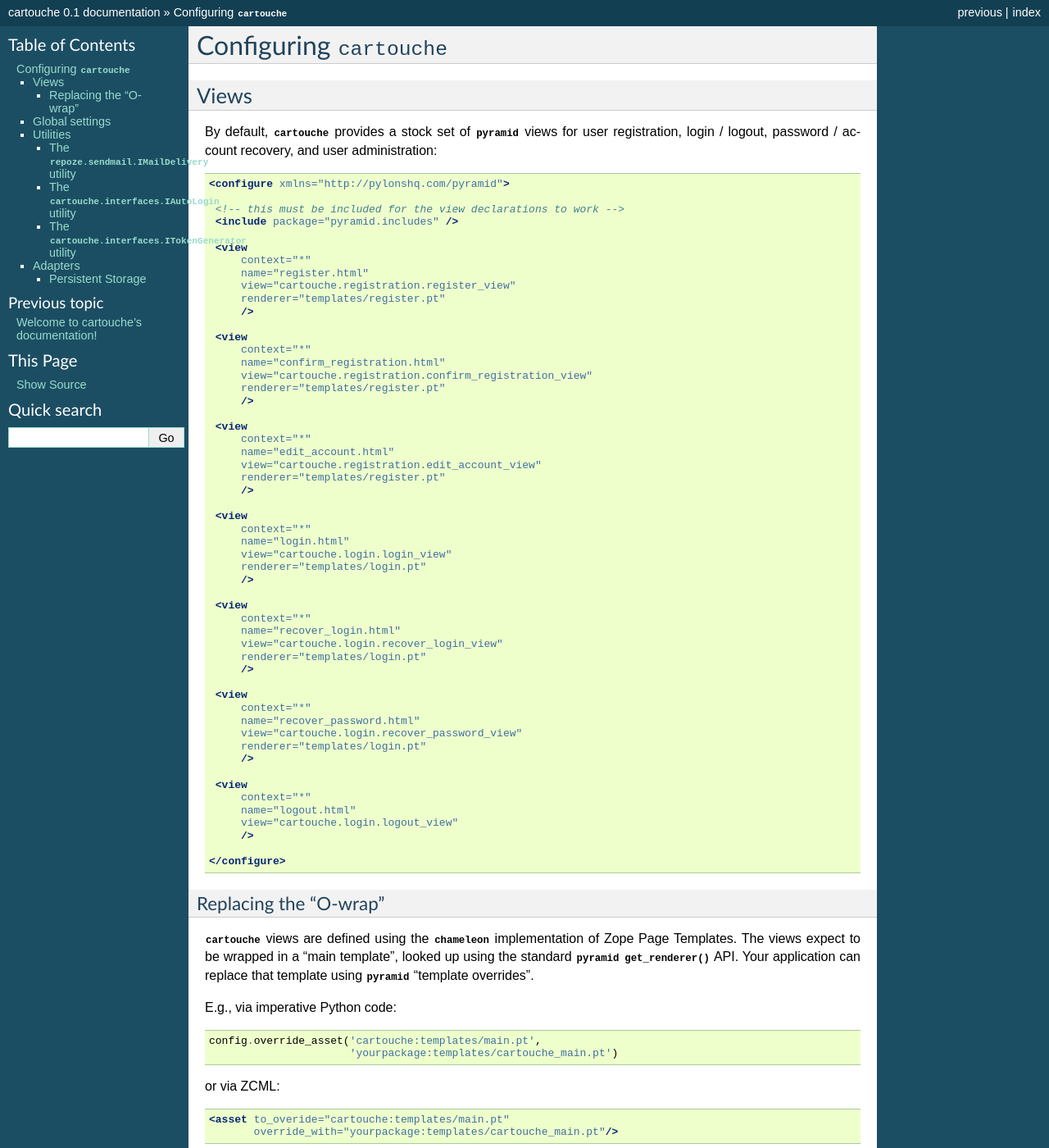
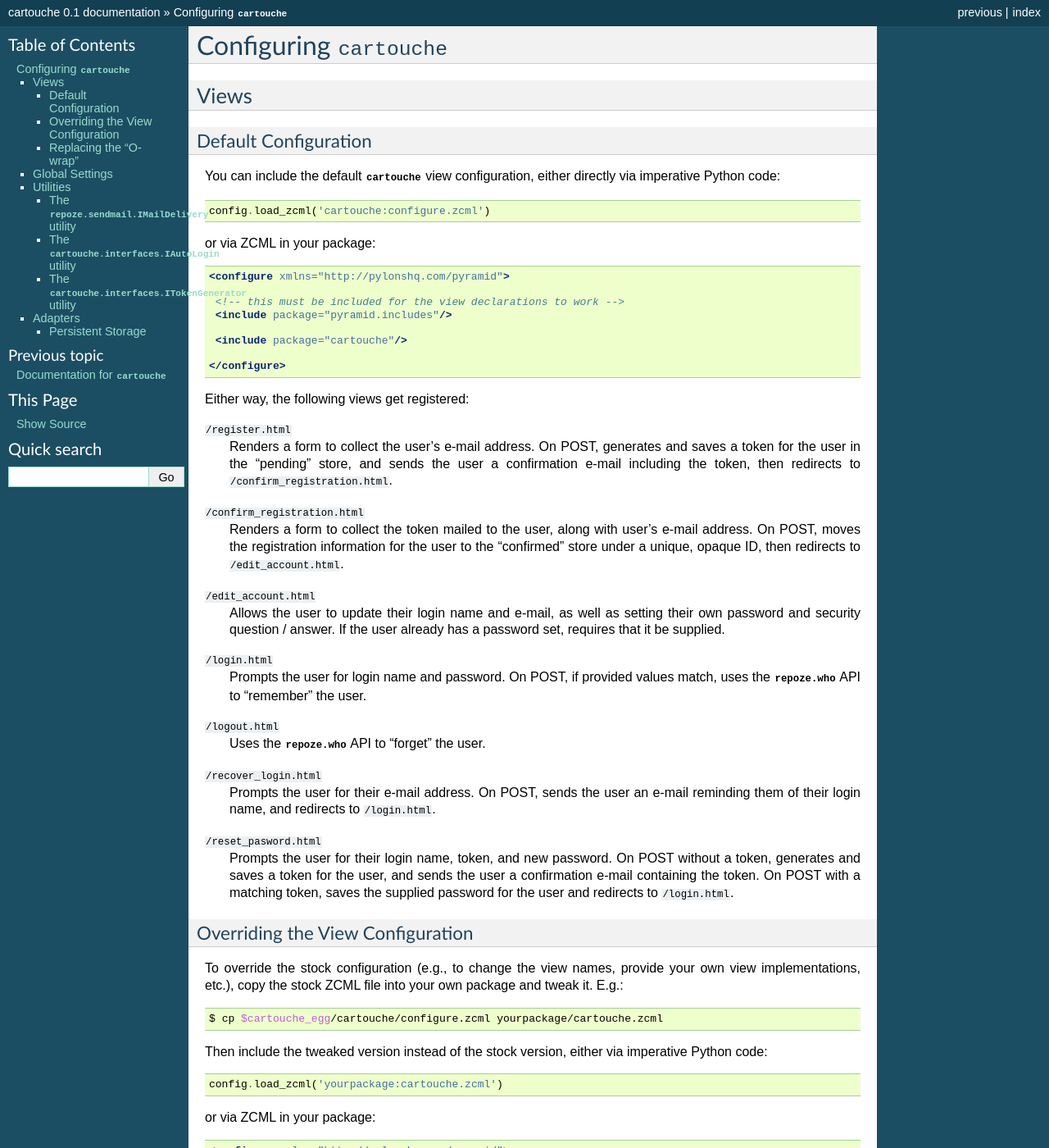
Before and after one commit to Pylons/cartouche, a Sphinx documentation site: the page built from docs/configuration.rst, in a window 1280 px wide and 1400 px high. Shown: the whole window at 82% size. Built offline with Sphinx 7.4.7, drawn with Linux system fonts in a browser that asks for light colours; some of the changed text lies outside the part shown.

Commit message:
More docs on configuring views.

```diff
--- a/docs/configuration.rst
+++ b/docs/configuration.rst
@@ -4,67 +4,103 @@
 Views
 +++++
 
-By default, :mod:`cartouche` provides a stock set of :mod:`pyramid` views
-for user registration, login / logout, password / account recovery, and
-user administration:
+Default Configuration
+---------------------
+
+You can include the default :mod:`cartouche` view configuration, either
+directly via imperative Python code:
+
+.. code-block:: python
+
+   config.load_zcml('cartouche:configure.zcml')
+
+or via ZCML in your package:
 
 .. code-block:: xml
 
    <configure xmlns="http://pylonshq.com/pyramid">
 
     <!-- this must be included for the view declarations to work -->
-    <include package="pyramid.includes" />
+    <include package="pyramid.includes"/>
 
-    <view
-        context="*"
-        name="register.html"
-        view="cartouche.registration.register_view"
-        renderer="templates/register.pt"
-        />
-
-    <view
-        context="*"
-        name="confirm_registration.html"
-        view="cartouche.registration.confirm_registration_view"
-        renderer="templates/register.pt"
-        />
-
-    <view
-        context="*"
-        name="edit_account.html"
-        view="cartouche.registration.edit_account_view"
-        renderer="templates/register.pt"
-        />
-
-    <view
-        context="*"
-        name="login.html"
-        view="cartouche.login.login_view"
-        renderer="templates/login.pt"
-        />
-
-    <view
-        context="*"
-        name="recover_login.html"
-        view="cartouche.login.recover_login_view"
-        renderer="templates/login.pt"
-        />
-
-    <view
-        context="*"
-        name="recover_password.html"
-        view="cartouche.login.recover_password_view"
-        renderer="templates/login.pt"
-        />
-
-    <view
-        context="*"
-        name="logout.html"
-        view="cartouche.login.logout_view"
-        />
+    <include package="cartouche"/>
 
    </configure>
 
+Either way, the following views get registered:
+
+``/register.html``
+    Renders a form to collect the user's e-mail address.  On POST,
+    generates and saves a token for the user in the "pending" store,
+    and sends the user a confirmation e-mail including the token, then
+    redirects to ``/confirm_registration.html``.
+
+``/confirm_registration.html``
+    Renders a form to collect the token mailed to the user, along with
+    user's e-mail address.  On POST, moves the registration information
+    for the user to the "confirmed" store under a unique, opaque ID,
+    then redirects to ``/edit_account.html``.
+
+``/edit_account.html``
+    Allows the user to update their login name and e-mail, as well as
+    setting their own password and security question / answer.  If the user
+    already has a password set, requires that it be supplied.
+
+``/login.html``
+    Prompts the user for login name and password.  On POST, if provided
+    values match, uses the :mod:`repoze.who` API to "remember" the user.
+
+``/logout.html``
+    Uses the :mod:`repoze.who` API to "forget" the user.
+
+``/recover_login.html``
+    Prompts the user for their e-mail address.  On POST, sends the user an
+    e-mail reminding them of their login name, and redirects to
+    ``/login.html``.
+
+``/reset_pasword.html``
+    Prompts the user for their login name, token, and new password.  On POST
+    without a token, generates and saves a token for the user, and sends
+    the user a confirmation e-mail containing the token.  On POST with a
+    matching token, saves the supplied password for the user and redirects
+    to ``/login.html``.
+
+
+Overriding the View Configuration
+---------------------------------
+
+To override the stock configuration (e.g., to change the view names,
+provide your own view implementations, etc.), copy the stock ZCML file into
+your own package and tweak it.  E.g.:
+
+.. code-block:: sh
+
+   $ cp $cartouche_egg/cartouche/configure.zcml yourpackage/cartouche.zcml
+
+Then include the tweaked version instead of the stock version, either via
+imperative Python code:
+
+.. code-block:: python
+
+   config.load_zcml('yourpackage:cartouche.zcml')
+
+or via ZCML in your package:
+
+.. code-block:: xml
+
+   <configure xmlns="http://pylonshq.com/pyramid">
+
+    <!-- this must be included for the view declarations to work -->
+    <include package="pyramid.includes"/>
+
+    <include file="cartouche.zcml"/>
+
+   </configure>
+
+.. note::
+
+   If you change the view names, you need to configure the new URLs into
+   :mod:`cartouche` using :ref:`global_settings`.
 
 Replacing the "O-wrap"
 ----------------------
@@ -107,7 +144,10 @@
 
    [app:yourapp]
    cartouche.from_addr = site-admin@example.com
+   cartouche.register_url = /site_registration.html
+   cartouche.confirmation_url = /confirm.html
    cartouche.after_confirmation_url = /thank_you_for_registering.html
+   cartouche.after_edit_url = /after_account_edit.html
    cartouche.auth_tkt_plugin_id = auth_tkt_id
 
 
@@ -116,9 +156,24 @@
     to users about their site registration / account information.
     **Required.**
 
+``cartouche.register_url``
+    The URL to which users are redirected to start the registration
+    process.  If a relative URL, it will be prepended with
+    the Pyramid site root URL.  *Default:  /register.html*
+
+``cartouche.confirmation_url``
+    The URL to which users are redirected after starting the registration
+    process.  If a relative URL, it will be prepended with
+    the Pyramid site root URL.  *Default:  /confirm_registration.html*
+
 ``cartouche.after_confirmation_url``
     The URL to which users are redirected after successfully confirming
     their site registration.  If a relative URL, it will be prepended with
+    the Pyramid site root URL.  *Default:  /edit_account.html*
+
+``cartouche.after_edit_url``
+    The URL to which users are redirected after successfully editing
+    their accout.  If a relative URL, it will be prepended with
     the Pyramid site root URL.  *Default:  /edit_account.html*
 
 ``cartouche.auth_tkt_plugin_id``
@@ -230,7 +285,7 @@
 http://docs.pylonshq.com/pyramid/dev/narr/zca.html).
 
 Persistent Storage
------------------
+------------------
 
 By default, :mod:`cartouche` expects to store information about users
 in and attribute of the "traversal root" named ``cartouche``.  This strategy
@@ -260,18 +315,18 @@
    <configure xmlns="http://pylonshq.com/pyramid">
 
     <!-- this must be included for the adapter declarations to work -->
-    <include package="pyramid.includes" />
+    <include package="pyramid.includes"/>
 
     <adapter
         provides="cartouche.interfaces.IRegistrations"
         name="pending"
         for="*"
-        factory="yourpackage.userstore.PendingStore" />
+        factory="yourpackage.userstore.PendingStore"/>
 
     <adapter
         provides="cartouche.interfaces.IRegistrations"
         name="confirmed"
         for="*"
-        factory="yourpackage.userstore.ConfirmedStore" />
+        factory="yourpackage.userstore.ConfirmedStore"/>
 
    </configure>
```
Also changed, not shown: other parts of docs/configuration.rst (+3 -2 lines), docs/index.rst (+5 -6 lines).
